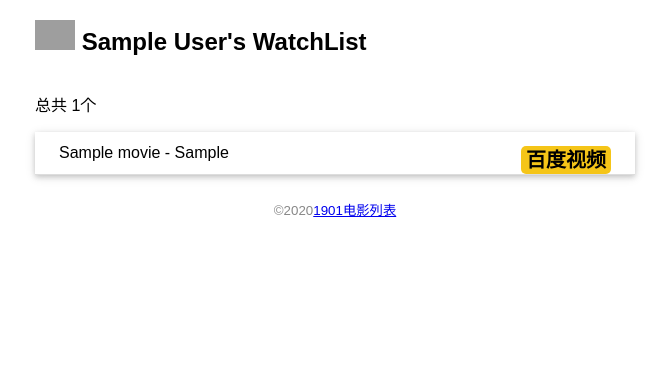
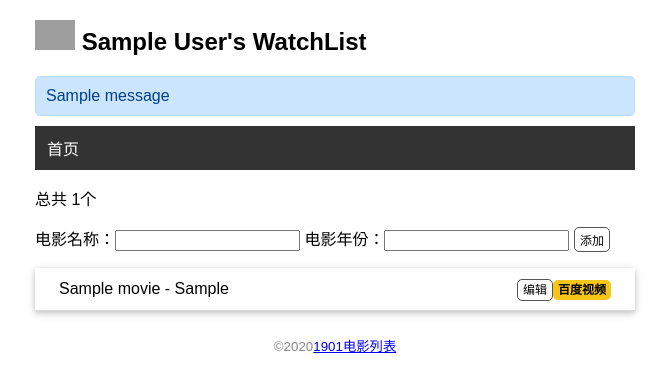
Before and after one commit to apang-ai/flask1901, a Flask app: page / in a window 1280 px wide. Shown: the top 392 px of the page, without its empty margins (305-974 px from the left). Run offline with Flask 2, Linux system fonts and the light colour scheme; tables that the repository leaves empty hold one stand-in row (values such as "Sample post"); one stand-in notice (Sample message) is shown; grey boxes are pictures that could not be loaded.

Commit message:
'表单的添加与更新'

```diff
--- a/day1/watchlist/app.py
+++ b/day1/watchlist/app.py
@@ -1,7 +1,7 @@
 import os
 import sys
 
-from flask import Flask, render_template
+from flask import Flask, render_template, flash, redirect, request, url_for
 from flask_sqlalchemy import SQLAlchemy   #导入扩展类
 import click
 
@@ -19,6 +19,7 @@ app = Flask(__name__)
 # windows中
 app.config['SQLALCHEMY_DATABASE_URI'] = prefix+os.path.join(app.root_path, 'data.db')
 app.config['SQLALCHEMY_TRACK_MODIFICATIONS'] = False  # 关闭了对模型的监控
+app.config['SECRET_KEY'] = 'watchlist_dev'
 
 db = SQLAlchemy(app)  # 初始化扩展类， 传入程序实例app
 
@@ -42,14 +43,50 @@ def common_user():
     return dict(user=user)
 
  # views
-@app.route('/')
+@app.route('/', methods=['GET', 'POST'])
 
 def index():
+    if request.method == 'POST':
+        # request再请求触发的时候才会包含数据
+        get_title = request.form.get('title')
+        get_year = request.form.get('year')
+
+        # 验证数据是否符合要求
+        if not get_title or not get_year or len(get_year)>4 or len(get_title)>60:
+            flash('不能为空，或超过最大长度')
+            return redirect(url_for('index'))
+        # 保存表单数据
+        movie = Movie(title=get_title, year=get_year)
+        db.session.add(movie)
+        db.session.commit()
+        flash('创建成功！')
+        return redirect(url_for('index'))
 
     # user = User.query.first()
     movies = Movie.query.all()
 
     return render_template('index.html', movies=movies)
+
+@app.route('/movie/edit/<int:movie_id>', methods=['GET', 'POST'])
+def edit(movie_id):
+
+    movie = Movie.query.get_or_404(movie_id)
+
+    if request.method == 'POST':
+        get_title = request.form['title']
+        get_year = request.form['year']
+
+        if not get_title or not get_year or len(get_year)>4 or len(get_title)>60:
+            flash('不能为空，或超过最大长度')
+            return render_template('edit.html', movie=movie)
+
+        movie.title = get_title
+        movie.year = get_year
+        db.session.commit()
+        flash('数据库更新成功')
+        return redirect(url_for('index'))
+
+    return render_template('edit.html', movie=movie)
 
 
 
--- a/day1/watchlist/static/css/style.css
+++ b/day1/watchlist/static/css/style.css
@@ -41,24 +41,24 @@ nav ul{
     overflow: hidden;
     background-color: #333333;
 }
-
+nav li{
+    float: left;
+}
 nav li a{
     display: block;
     color: white;
     text-align: center;
-    padding: 10px, 12px;
-    text-decoration: none;
+    padding: 10px 12px;
+    text-decoration: none;
 }
-nav li a:hover{
-    background: #111;
+nav li a:hover{
+    background-color: #111;
 }
-
 .float-right{
     float: right;
 }
-
 .baidu{
-    font-size: 20px;
+    font-size:12px;
     font-weight: bold;
     color: black;
     text-decoration: none;
@@ -66,3 +66,33 @@ nav li a:hover{
     border-radius: 5px;
     padding: 3px 5px;
 }
+
+.btn{
+    font-size: 12px;
+    padding: 3px 5px;
+    text-decoration: none;
+    cursor: pointer;
+    background-color: white;
+    color: black;
+    border: 1px solid #555555;
+    border-radius: 5px;
+    outline: none;
+}
+
+.btn:hover{
+    text-decoration: none;
+    background-color: black;
+    color: white;
+    border: 1px solid black;
+}
+
+.alert{
+    position: relative;
+    padding: 10px;
+    margin: 10px 0;
+    border: 1px solid transparent;
+    color: #004085;
+    background-color: #cce5ff;
+    border-color: #b8daff;
+    border-radius: 5px;
+}
--- a/day1/watchlist/templates/base.html
+++ b/day1/watchlist/templates/base.html
@@ -13,9 +13,12 @@
         <img class='avatar' src="{{ url_for('static', filename='images/avatar.jpg') }}" alt="">
         {{ user.name }}'s WatchList
     </h2>
+    {% for message in get_flashed_messages() %}
+        <div class='alert'>{{ message }}</div>
+    {% endfor %}
     <nav>
         <ul>
-            <li><a href="{{ url_for('index') }}"></a></li>
+            <li><a href="{{ url_for('index') }}">首页</a></li>
         </ul>
     </nav>
     {% block content %}{% endblock %}
--- a/day1/watchlist/templates/index.html
+++ b/day1/watchlist/templates/index.html
@@ -1,6 +1,13 @@
 {% extends 'base.html' %}
 {% block content %}
     <p>总共 {{ movies|length }}个</p>
+    <!-- 表单: 添加电影 -->
+    <form action="" method="post">
+        电影名称：<input type="text" name='title' autocomplete="off" required>
+        电影年份：<input type="text" name='year' autocomplete="off" required>
+        <input type="submit" value="添加" class='btn' name='submit'>
+    </form>
+
     <ul class='movie-list'>
         {% for movie in movies %}
 
@@ -9,6 +16,7 @@
                 <span class='float-right'>
                     <a class='baidu' href="http://v.baidu.com/v?word={{ movie.title }}&pn=0&db=0&s=0&fbl=800&ie=utf-8" target="_blank" title='在百度视频中查找'>百度视频</a>
                 </span>
+                <span class=float-right><a class='btn' href="{{url_for('edit', movie_id=movie.id)}}">编辑</a></span>
             </li>
 
         {% endfor %}
```
Also changed, not shown: day1/watchlist/templates/edit.html (added, +11 -0 lines).
